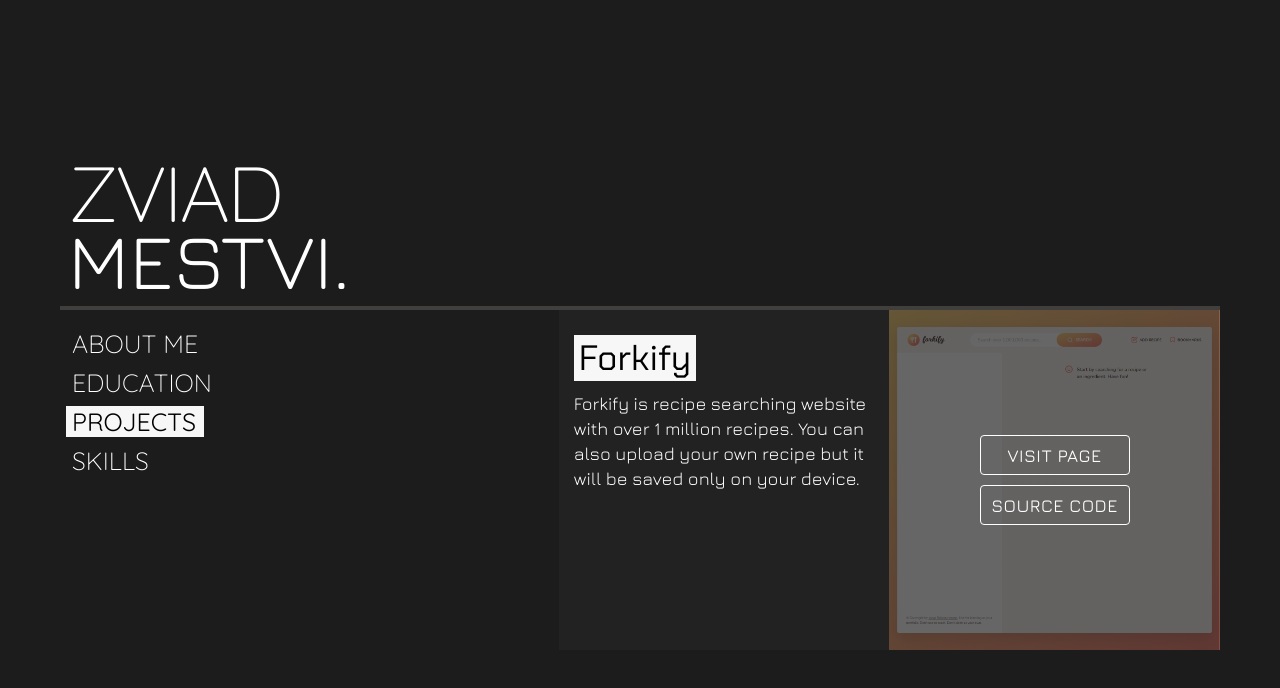
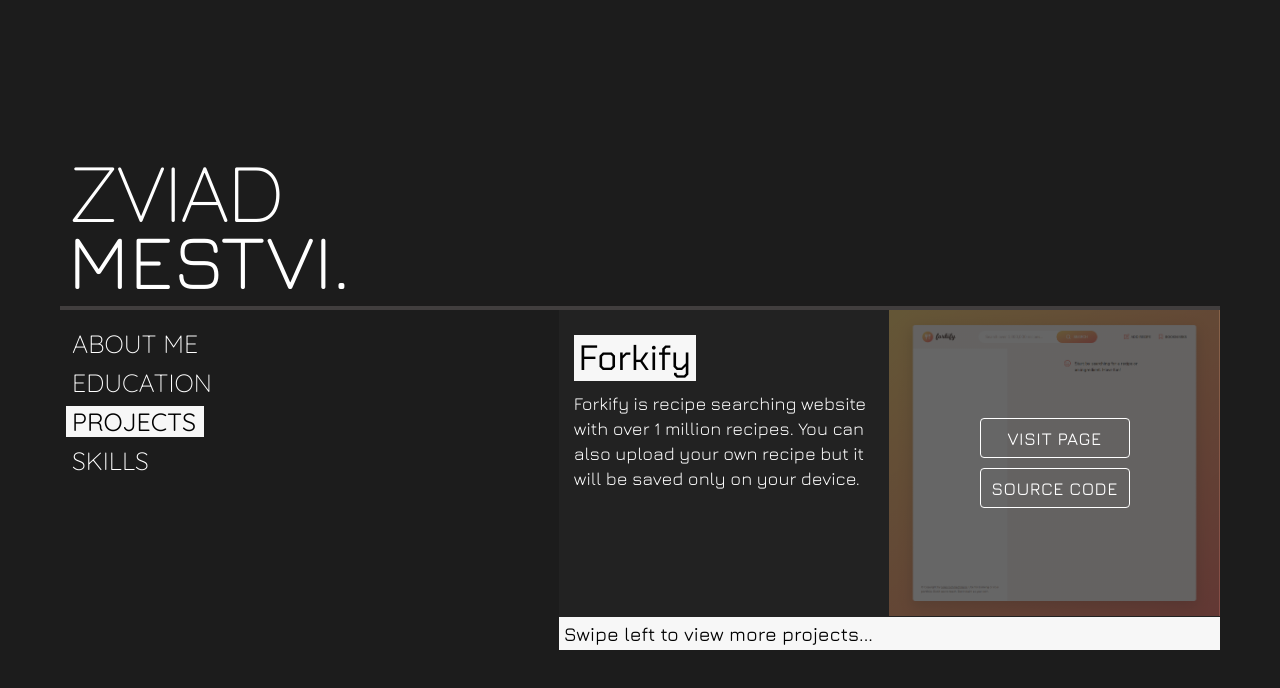
Before and after one commit to ZvioMestvi/Portfolio, a React (Create React App) app: page / in a window 1280 px wide. Both pictures are taken after a click on the item "PROJECTS". Shown: the top 688 px of the page. Built offline with nearby package versions, Linux system fonts and the light colour scheme; the HTML template or start-up script is replaced by a standard one.

Commit message:
added info for projects section

```diff
--- a/src/App.js
+++ b/src/App.js
@@ -6,6 +6,7 @@
 import bankistThumbnail from './assets/bankist-thumbnail.png';
 import ACMEthumbnail from './assets/ACME-thumbnail.png';
 import compareBikes from './assets/compare-bikes.png';
+import arrow from './assets/arrow.svg';
 import InfoContainer from './components/infoContainer/InfoContainer';
 
 import Projects from './components/projects/Projects';
@@ -82,6 +83,7 @@
         <h1>Zviad</h1>
         <h1>Mestvi.</h1>
       </div>
+
       <div className="divider"></div>
       {selected === 'skills' ? (
         <div className="wrapper">
--- a/src/components/projects/Projects.js
+++ b/src/components/projects/Projects.js
@@ -1,5 +1,6 @@
 import classes from './Projects.module.css';
 import { Swiper, SwiperSlide } from 'swiper/react';
+import { Fragment } from 'react';
 
 const Projects = props => {
   const renderProjects = props.data.map(project => {
@@ -41,11 +42,17 @@
   });
 
   return (
-    <div className={classes.projectsContainer}>
-      <Swiper tag="div" id="main">
-        {renderProjects}
-      </Swiper>
-    </div>
+    <Fragment>
+      <div className={classes.projectsContainer}>
+        <Swiper tag="div" id="main">
+          {renderProjects}
+        </Swiper>
+
+        <div className={classes.projectsSidenote}>
+          <p>Swipe left to view more projects...</p>
+        </div>
+      </div>
+    </Fragment>
   );
 };
 
--- a/src/components/projects/Projects.module.css
+++ b/src/components/projects/Projects.module.css
@@ -1,5 +1,7 @@
 .projectsContainer {
   display: flex;
+  flex-direction: column;
+  flex-flow: nowrap;
   height: 340px;
   width: 100%;
   float: right;
@@ -41,7 +43,7 @@
   flex-direction: column;
   justify-content: center;
   align-items: center;
-  height: 100%;
+  height: 90%;
   width: 50%;
   background-position: center;
   background-size: cover;
@@ -66,6 +68,19 @@
   background-color: #f7f7f7;
   color: black;
   cursor: pointer;
+}
+
+.projectsSidenote {
+  font-size: 1.2rem;
+  font-family: 'Jura', sans-serif;
+  font-weight: 500;
+  background-color: #f7f7f7;
+  position: absolute;
+  padding: 5px;
+  bottom: 0;
+  width: 100%;
+  color: black;
+  z-index: -2;
 }
 
 @media only screen and (max-width: 800px) {
```
